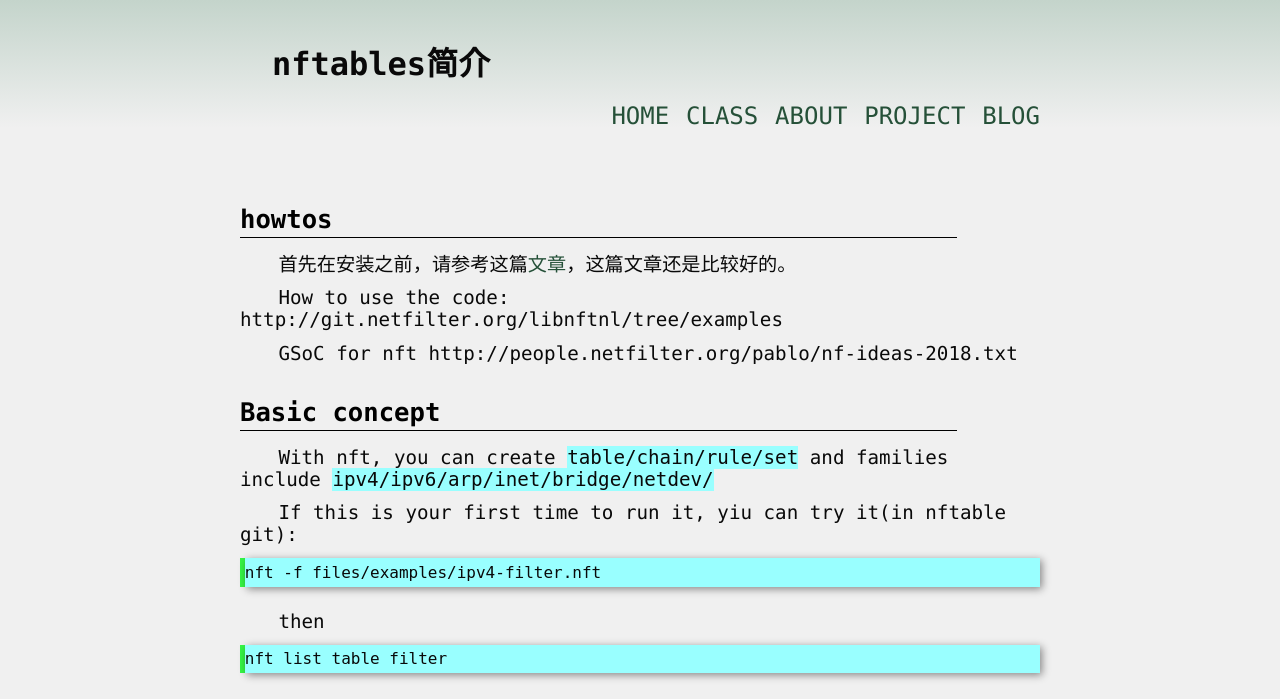
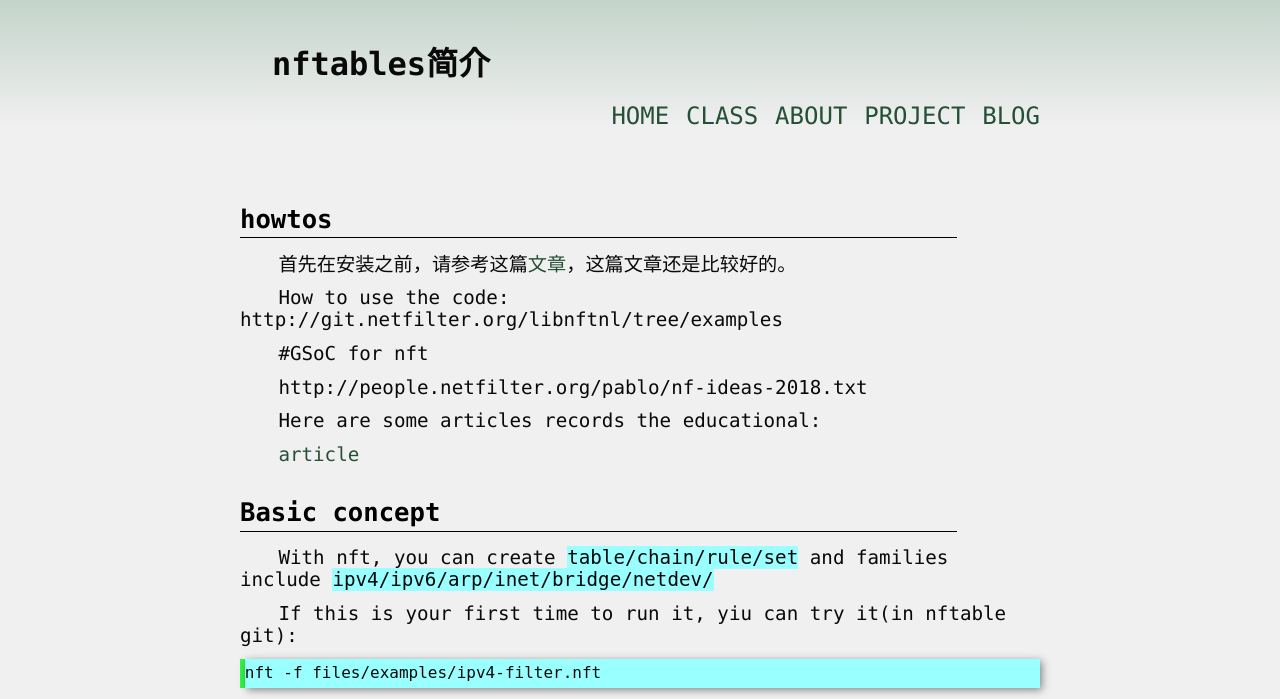
Before and after one commit to yuzibo/yuzibo.github.io, a Jekyll site: the page built from _posts/2017-06-07-nftables_howto.md, in a window 1280 px wide and 900 px high, cut to the strip 0-699 px from the top of the window. Built offline with Jekyll 4.4.1, drawn with Linux system fonts in a browser that asks for light colours; comment, search, counter and statistics services are not loaded.

Commit message:
add new entry in nft

```diff
--- a/_posts/2017-06-07-nftables_howto.md
+++ b/_posts/2017-06-07-nftables_howto.md
@@ -10,9 +10,13 @@ layout: article
 How to use the code:
 http://git.netfilter.org/libnftnl/tree/examples
 
-GSoC for nft
+#GSoC for nft
+
 http://people.netfilter.org/pablo/nf-ideas-2018.txt
 
+Here are some articles records the educational:
+
+[article](https://github.com/ecklm/gsoc-blog/blob/master/_posts/2018-04-30-blog-intro.md)
 
 # Basic concept
 With nft, you can create `table/chain/rule/set` and families include `ipv4/ipv6/arp/inet/bridge/netdev/`
```
